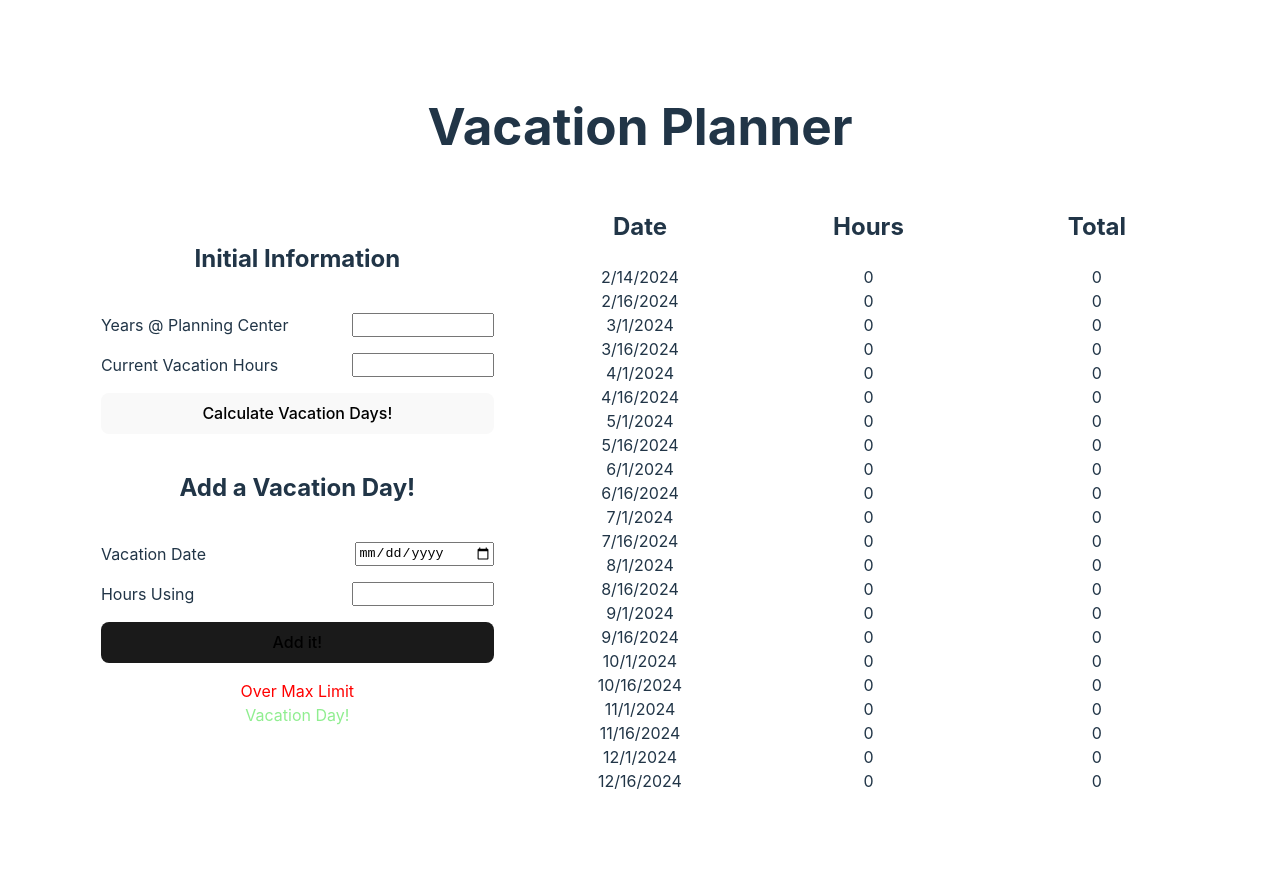
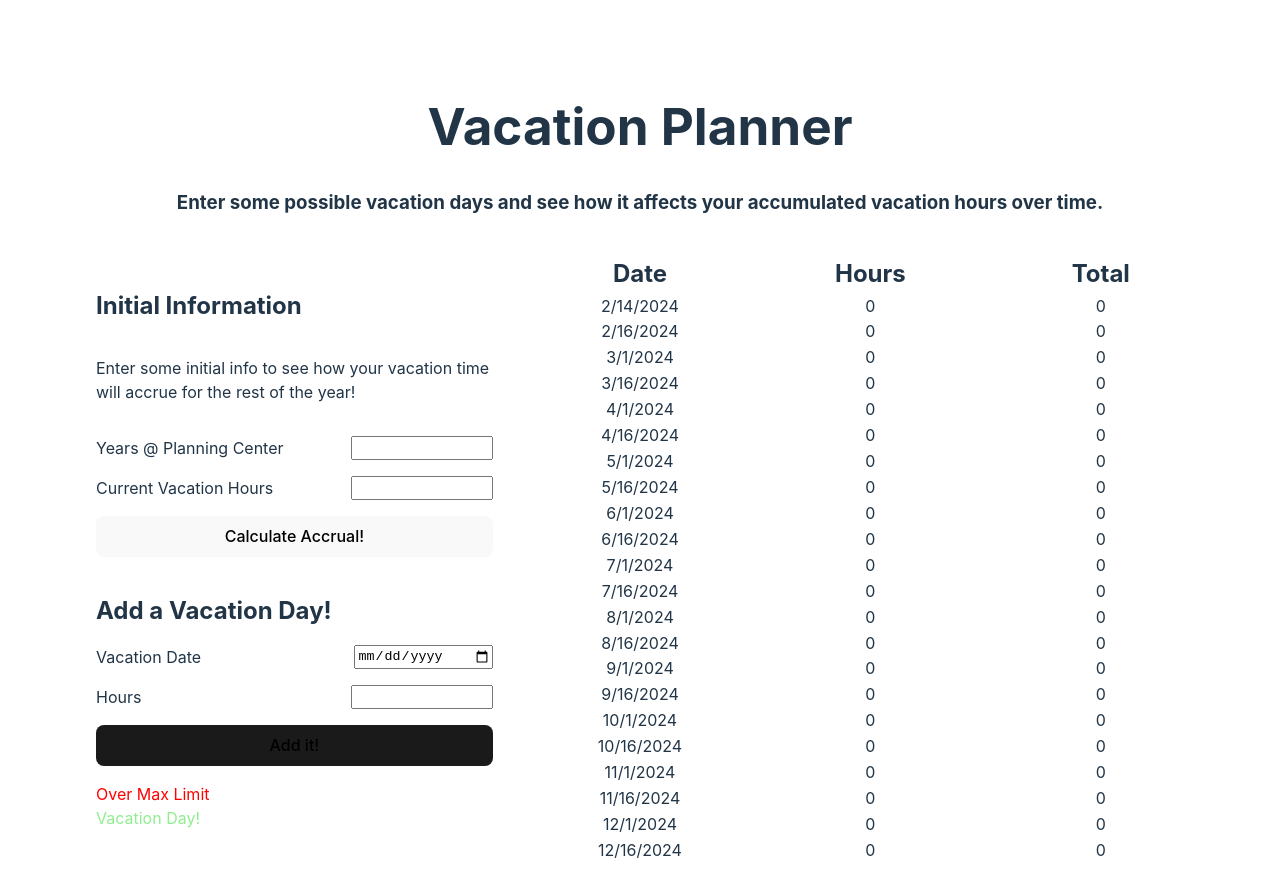
Before and after one commit to usborn116/pto-calculator, a React (Vite) app: page / in a window 1280 px wide. Shown: the top 896 px of the page. Before the commit the page ends 857 px from the top, so only its background shows below. Built offline with nearby package versions, Linux system fonts and the light colour scheme.

Commit message:
made the labels and text more helpful

```diff
--- a/src/App.css
+++ b/src/App.css
@@ -3,6 +3,10 @@
   margin: 0 auto;
   padding: 4rem;
   text-align: center;
+}
+
+h2{
+  margin-bottom: 0;
 }
 
 .layout{
@@ -12,6 +16,13 @@
 
 .over{
   color: red;
+}
+
+.banner{
+  padding: 1em;
+  border: 1px solid darkolivegreen;
+  border-radius: 5px;
+  background-color: darkslategray;
 }
 
 .vacay{
@@ -75,7 +86,8 @@ input[type='number'], input[type='date']{
   padding: 2em;
   display: flex;
   flex-direction: column;
-  gap: 1em
+  gap: 1em;
+  text-align: left;
 }
 
 .read-the-docs {
--- a/src/App.tsx
+++ b/src/App.tsx
@@ -74,9 +74,11 @@ function App() {
   return (
     <>
       <h1>Vacation Planner</h1>
+      <h3>Enter some possible vacation days and see how it affects your accumulated vacation hours over time.</h3>
       <div className="layout">
       <div className="card">
         <h2>Initial Information</h2>
+        <p>Enter some initial info to see how your vacation time will accrue for the rest of the year!</p>
         <div className="pair">
         <label>Years @ Planning Center</label><br></br>
         <input type='number' onChange={(e) => setYears(() => Number(e.target.value) > 5 ? 5 : Number(e.target.value))}/>
@@ -85,9 +87,9 @@ function App() {
         <label>Current Vacation Hours</label><br></br>
         <input type='number' onChange={(e) => setCurrHrs(() => Number(e.target.value))}/>
         </div>
-        <button onClick={() => ptoParams()}>Calculate Vacation Days!</button>
+        <button onClick={() => ptoParams()}>Calculate Accrual!</button>
         { years > -1 ?
-        <div>You accumulate {accrualTable[years]['rate']} hours per pay period, with a max of {accrualTable[years]['max']}</div> :
+        <div className='banner'>You accumulate {accrualTable[years]['rate']} hours per pay period, up to {accrualTable[years]['max']} hours</div> :
         ''
         }
         <div className="form">
@@ -98,8 +100,8 @@ function App() {
               <input type="date" name="date" onChange={handleChange}/>
               </div>
               <div className="pair">
-              <label>Hours Using</label><br></br>
-              <input type="number" name="hrs" onChange={handleChange}/>
+              <label>Hours</label><br></br>
+              <input type="number" max={8} name="hrs" onChange={handleChange}/>
               </div>
               <input type="submit" value="Add it!"></input>
             </form>
```
